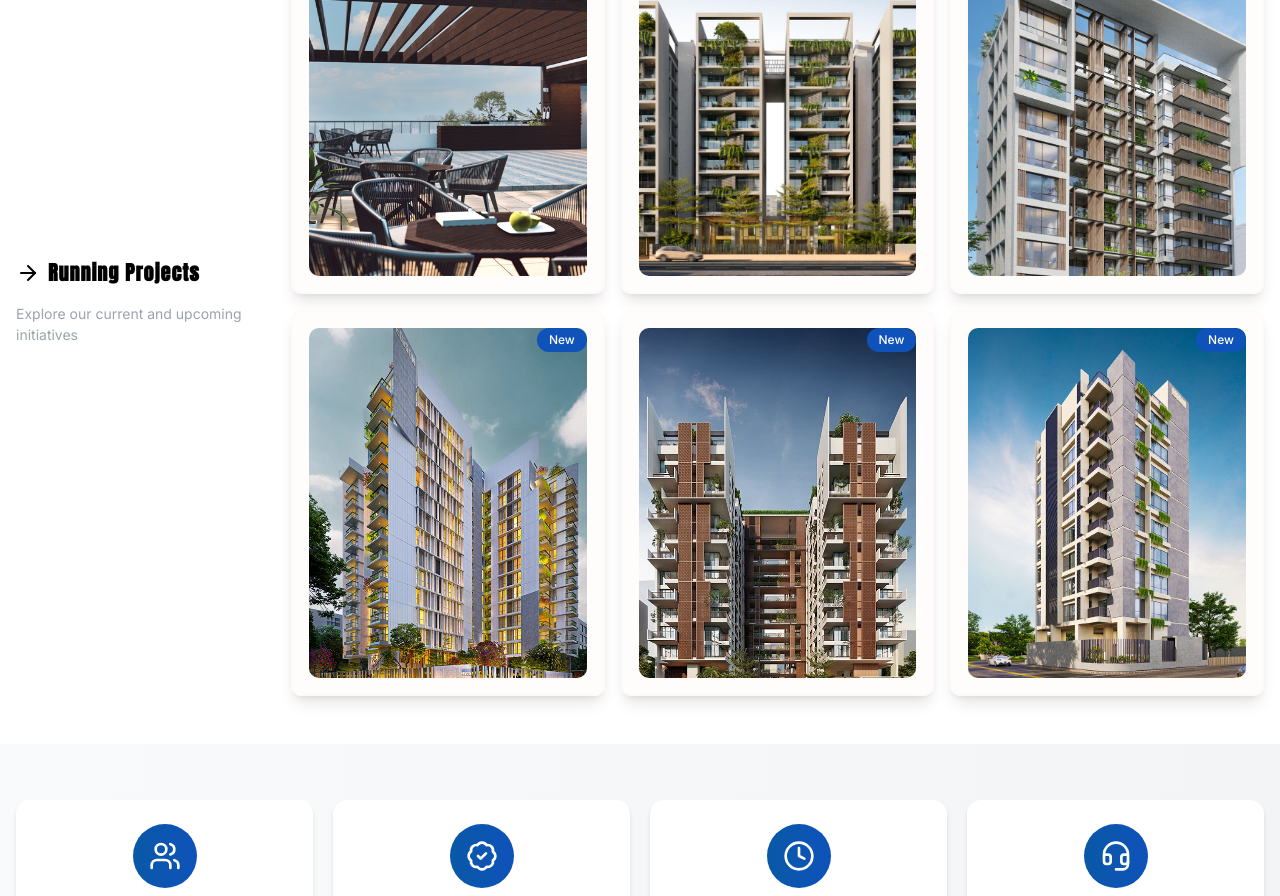
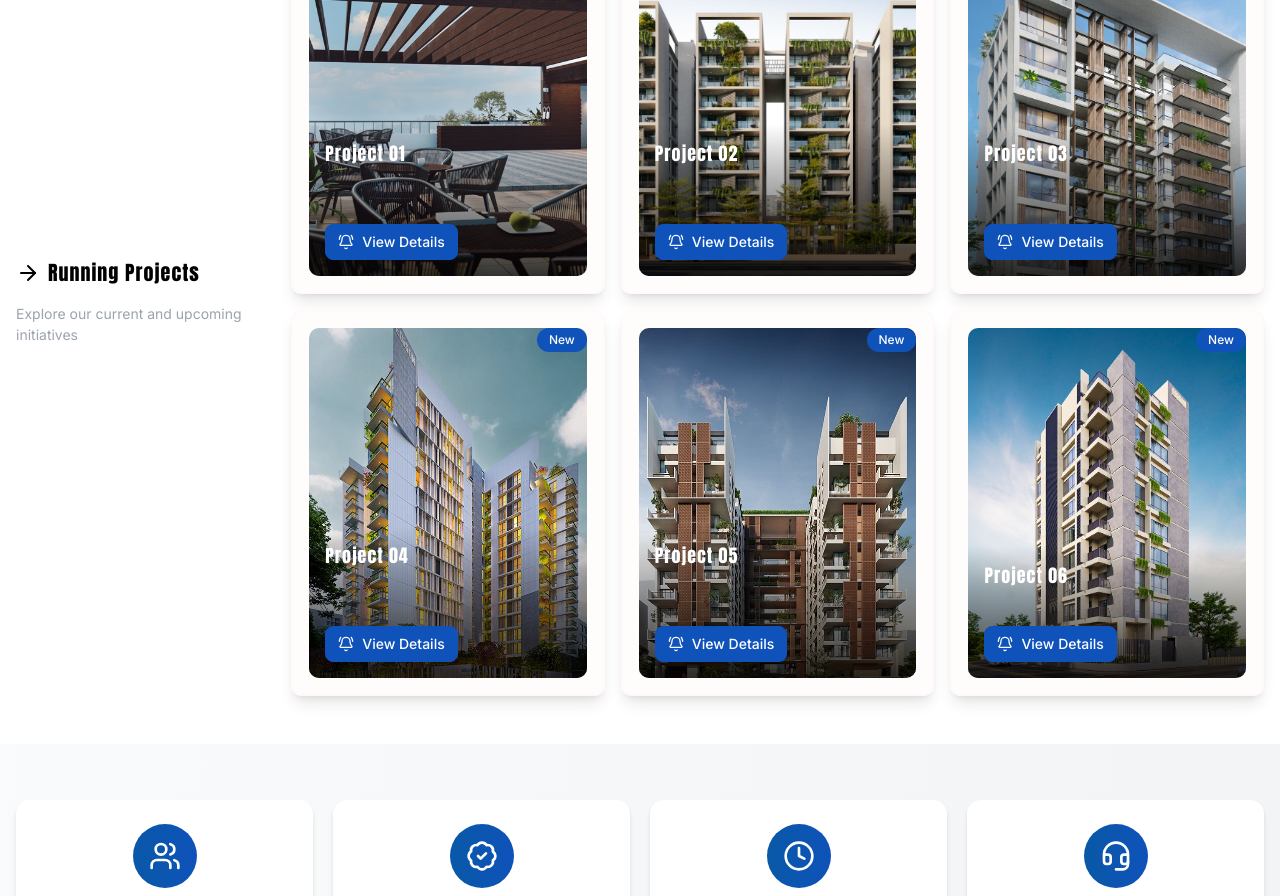
Before and after one commit to FayzulIslamFaisal/promise-holding-properties, a Next.js app: page / in a window 1280 px wide. Shown: the part 760-1656 px from the top of the page. Built offline with nearby package versions, Linux system fonts and the light colour scheme.

Commit message:
Enhance CompanyFeatures and UpcomingProjects components with improved styling and additional project descriptions for better user experience

```diff
--- a/src/components/home-page/CompanyFeatures.tsx
+++ b/src/components/home-page/CompanyFeatures.tsx
@@ -37,12 +37,12 @@ const CompanyFeatures = () => {
       <div className="container mx-auto px-4">
         <div className="grid grid-cols-2 sm:grid-cols-2 md:grid-cols-2 lg:grid-cols-4 gap-3 md:gap-5">
           {featureItems.map(({ id, icon: Icon, title }) => (
-            <div key={id} className="group relative">
+            <div key={id} className="group relative h-full">
               {/* Hover effect layer (appears from bottom on hover) */}
               <div className="absolute -inset-1 rounded-xl bg-gradient-to-r from-[var(--custom-bg-primary)] to-[var(--custom-bg-accent)] opacity-0 group-hover:opacity-100 transition-all duration-300 scale-90 group-hover:scale-100 z-0 hover:animate-pulse"></div>
 
               {/* Main card content */}
-              <div className="relative bg-[var(--custom-bg-white)] rounded-xl shadow-md hover:shadow-xl transition-all duration-300 p-6 flex flex-col items-center text-center group-hover:-translate-y-1 z-10 ">
+              <div className="relative h-full bg-[var(--custom-bg-white)] rounded-xl shadow-md hover:shadow-xl transition-all duration-300 p-6 flex flex-col items-center text-center group-hover:-translate-y-1 z-10 ">
                 <div className="bg-gradient-to-r from-[var(--custom-bg-primary)] to-[var(--custom-bg-accent)] text-[var(--custom-text-secondary)] rounded-full p-4 mb-4 transition-all duration-300 group-hover:from-[var(--custom-bg-accent-hover)] group-hover:to-[var(--custom-bg-primary)]">
                   <Icon className="size-8" />
                 </div>
--- a/src/components/home-page/UpcomingProjects.tsx
+++ b/src/components/home-page/UpcomingProjects.tsx
@@ -1,32 +1,66 @@
-// UpcomingProjects.tsx
-import { ArrowRight } from 'lucide-react';
+'use client';
+
+import { ArrowRight, BellRing } from 'lucide-react';
 import Image, { StaticImageData } from 'next/image';
 import React from 'react';
+import { Button } from '../ui/button';
 
 interface Project {
   id: number;
   name: string;
   imageUrl: string | StaticImageData;
+  description: string;
 }
 
 const UpcomingProjects: React.FC = () => {
   const projects: Project[] = [
-    { id: 1, name: 'Project 01', imageUrl: '/assets/images/projects/project1.jpg' },
-    { id: 2, name: 'Project 02', imageUrl: '/assets/images/projects/project2.jpg' },
-    { id: 3, name: 'Project 03', imageUrl: '/assets/images/projects/project3.jpg' },
-    { id: 4, name: 'Project 04', imageUrl: '/assets/images/projects/project4.jpg' },
-    { id: 5, name: 'Project 05', imageUrl: '/assets/images/projects/project5.jpeg' },
-    { id: 6, name: 'Project 06', imageUrl: '/assets/images/projects/project6.jpg' },
+    {
+      id: 1,
+      name: 'Project 01',
+      imageUrl: '/assets/images/projects/project1.jpg',
+      description: 'Luxury apartments near the city center.',
+    },
+    {
+      id: 2,
+      name: 'Project 02',
+      imageUrl: '/assets/images/projects/project2.jpg',
+      description: 'Modern villas in a serene environment.',
+    },
+    {
+      id: 3,
+      name: 'Project 03',
+      imageUrl: '/assets/images/projects/project3.jpg',
+      description: 'Upcoming business plaza in the downtown area. ',
+    },
+    {
+      id: 4,
+      name: 'Project 04',
+      imageUrl: '/assets/images/projects/project4.jpg',
+      description: 'Eco-friendly housing project in the suburbs.',
+    },
+    {
+      id: 5,
+      name: 'Project 05',
+      imageUrl: '/assets/images/projects/project5.jpeg',
+      description: 'Innovative smart homes launching soon.',
+    },
+    {
+      id: 6,
+      name: 'Project 06',
+      imageUrl: '/assets/images/projects/project6.jpg',
+      description: 'A new standard in coastal living.',
+    },
   ];
 
   return (
     <section className="py-12 bg-[var(--custom-bg-white)]">
       <div className="container mx-auto px-4">
-        <div className="flex flex-col md:flex-row items-center gap-8">
-          <div className="w-full md:w-[20%] flex flex-col items-start gap-4">
+        <div className="flex flex-col xl:flex-row items-center gap-4 lg:gap-8">
+          {/* Left Column: Title */}
+          <div className="w-full lg:w-[100%] xl:w-[20%] flex flex-col items-center xl:items-start gap-4">
             <div className="flex items-center gap-2">
               <ArrowRight className="w-6 h-6 text-[var(--custom-text-primary)]" />
-              <h2 className="text-xl font-semibold text-[var(--custom-text-primary)]">
+              <h2 className="text-2xl xl:text-xl text-[var(--custom-text-primary)]">
                 Running Projects
               </h2>
             </div>
@@ -35,41 +69,60 @@ const UpcomingProjects: React.FC = () => {
             </p>
           </div>
 
-          <div className="w-full md:w-[80%]">
-            <div className="grid grid-cols-1 lg:grid-cols-2 xl:grid-cols-3 gap-5 md:gap-4">
+          {/* Right Column: Project Cards */}
+          <div className="w-full lg:w-[100%] xl:w-[80%]">
+            <div className="grid grid-cols-1 md:grid-cols-2 lg:grid-cols-2 xl:grid-cols-3 gap-5 md:gap-4">
               {projects.map((project) => (
                 <div
                   key={project.id}
                   className="group relative overflow-hidden rounded-lg border-2 border-[var(--custom-text-hover)] bg-[var(--custom-border-primary)] p-4 shadow-lg transition-all duration-300 hover:scale-102 hover:bg-[var(--custom-border-primary)]/100 hover:shadow-xl"
                 >
-                    {/* Image Container with Hover Effects */}
+                  {/* Image Section */}
                   <div className="relative h-[250px] w-full overflow-hidden rounded-lg lg:h-[350px]">
-                        {/* Image with optimized loading and hover scale */}
                     <Image
-                        src={project.imageUrl || '/assets/images/projects/project8.jpg'}
+                      src={project.imageUrl}
                       alt={project.name}
                       fill
                       className="object-cover transition-transform duration-300 group-hover:scale-110"
                       sizes="(max-width: 640px) 100vw, (max-width: 1024px) 50vw, 33vw"
-                        priority={project.id <= 3} // Only prioritize first 3 images
+                      priority={project.id <= 3}
                     />
 
-                        {/* Overlay Effects */}
+                    {/* Dark Overlay on Hover */}
                     <div className="absolute inset-0 z-10 bg-[var(--custom-bg-primary)] opacity-0 transition-opacity duration-300 group-hover:opacity-20" />
 
-                        {/* Title Overlay */}
-                        <div className="absolute bottom-0 left-0 right-0 z-10 bg-gradient-to-t from-[var(--custom-bg-black)]/80 to-transparent p-4 opacity-0 transition-opacity duration-300 group-hover:opacity-100">
-                        <h3 className="text-lg font-semibold text-[var(--custom-text-secondary)]">
+                    {/* Bottom Overlay Content */}
+                    <div className="absolute bottom-0 left-0 right-0 z-20 p-4 bg-gradient-to-t from-[var(--custom-bg-black)]/80 to-transparent transition-all duration-300">
+                      <h3 className="text-lg text-[var(--custom-text-secondary)]">
                         {project.name}
                       </h3>
-                        <p className="mt-1 text-sm text-[var(--custom-text-hover)]">
+
+                      {/* Description with fade + slide animation */}
+
+                      <p
+                        className="
+                          mt-2 text-sm text-[var(--custom-text-secondary)]
+                          min-h-0 opacity-0 overflow-hidden
+                          group-hover:min-h-0 group-hover:opacity-100 group-hover:pb-2
+                          transition-all duration-300 ease-in-out
+                        "
+                      >
+                        {project.description}
+                      </p>
+
+                      {/* View Details Button */}
+                      <Button
+                        variant="unstyled"
+                        className="btn-glow-accent mt-2 flex items-center gap-2 text-[var(--custom-text-secondary)]"
+                      >
+                        <BellRing className="w-4 h-4 animate-pulse" />
                         View Details
-                        </p>
+                      </Button>
                     </div>
                   </div>
 
-                    {/* Optional: Badge for Status */}
-                    <div className="absolute right-4 top-4 z-20 rounded-full bg-[var(--custom-bg-accent)] px-3 py-1 text-xs font-medium text-[var(--custom-text-secondary)]">
+                  {/* Top Right Badge */}
+                  <div className="absolute right-4 top-4 z-30 rounded-full bg-[var(--custom-bg-accent)] px-3 py-1 text-xs font-medium text-[var(--custom-text-secondary)]">
                     New
                   </div>
                 </div>
```
Lines whose indentation alone changed are shown as unchanged.
